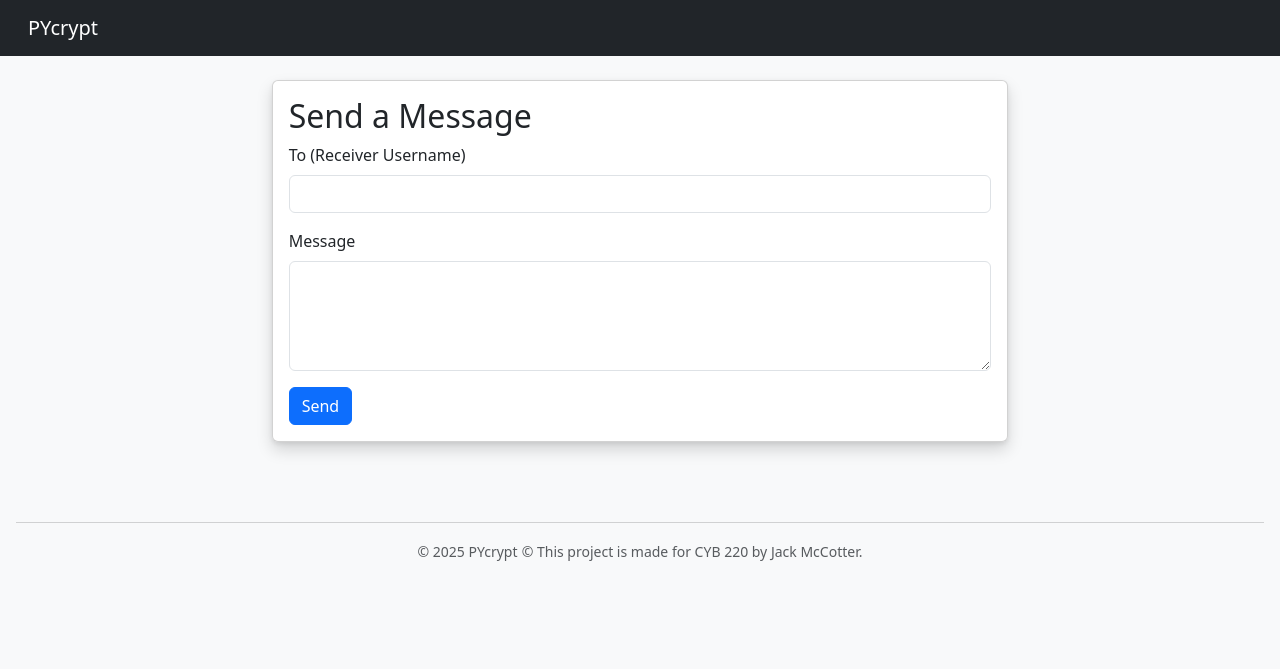
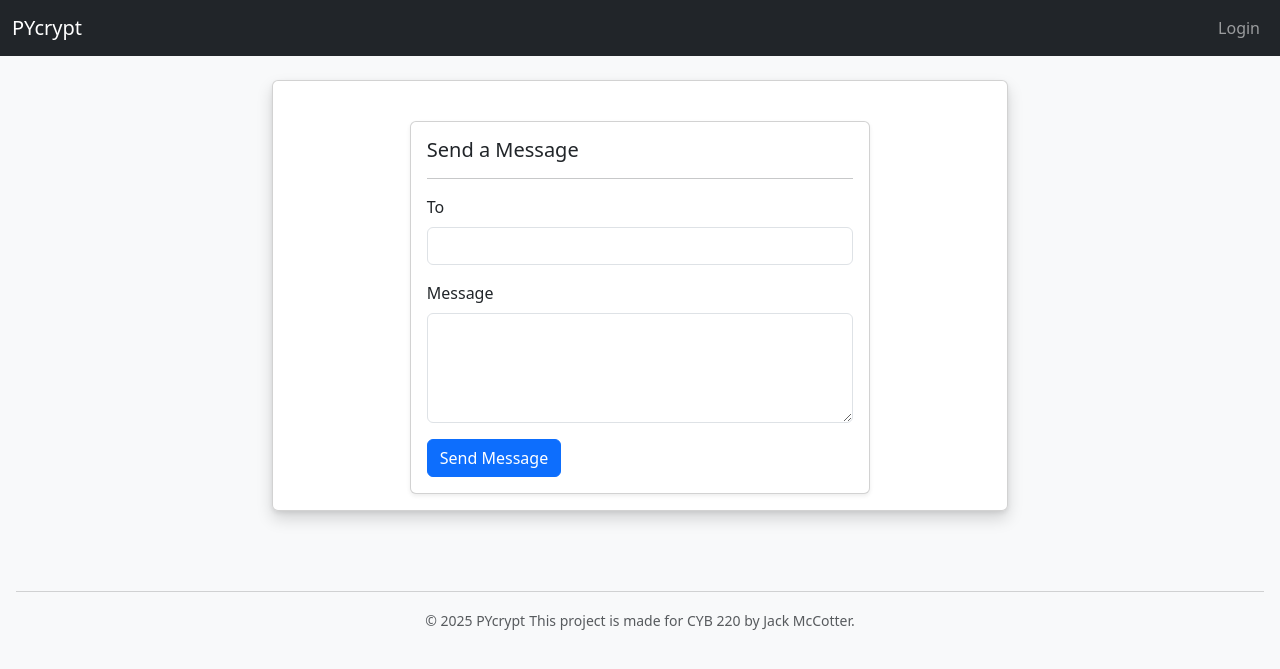
Before and after one commit to Jackcomputers-app/pycrypt, a Flask app: template templates/send.html in a window 1280 px wide. Shown: the top 669 px of the page. Run offline with Flask 3, Linux system fonts and the light colour scheme; the template is opened without the code that fills it, so the values that code supplies are empty; some libraries are stand-ins or nearby versions.

Commit message:
App changes.

```diff
--- a/templates/home.html
+++ b/templates/home.html
@@ -1,6 +1,6 @@
 {% extends "layout.html" %}
 {% block content %}
-<h2>Welcome to Secure Messaging</h2>
+<h2>Welcome to PYcrypt</h2>
 <p>This platform allows senders and receivers to communicate securely through encrypted messages.</p>
-<p><a href="/login" class="btn btn-primary"><i class="fas fa-sign-in-alt"></i>Login</a></p>
+<p><a href="/login" class="btn btn-primary">Login <i class="fas fa-sign-in-alt"></i></a></p>
 {% endblock %}
--- a/templates/layout.html
+++ b/templates/layout.html
@@ -6,15 +6,34 @@
   <meta name="viewport" content="width=device-width, initial-scale=1">
   <link href="https://cdn.jsdelivr.net/npm/bootstrap@5.3.2/dist/css/bootstrap.min.css" rel="stylesheet">
   <link href="{{ url_for('static', filename='default.css') }}" rel="stylesheet">
-  <script src="https://kit.fontawesome.com/6f8eb97841.js" crossorigin="anonymous"></script>
+  <link href="https://cdnjs.cloudflare.com/ajax/libs/font-awesome/6.5.0/css/all.min.css" rel="stylesheet">
 </head>
 <body class="bg-light">
 
-<nav class="navbar sticky-top navbar-expand-lg navbar-dark bg-dark px-3">
-  <div class="container-fluid">
-    <a class="navbar-brand" href="/">PYcrypt</a>
-  </div>
-</nav>
+  <nav class="navbar navbar-expand-lg navbar-dark bg-dark">
+    <div class="container-fluid">
+      <a class="navbar-brand" href="{{ url_for('home') }}">PYcrypt</a>
+      <div class="collapse navbar-collapse">
+        <ul class="navbar-nav ms-auto">
+          {% if session.token %}
+            <li class="nav-item"><a class="nav-link" href="{{ url_for('dashboard') }}">Dashboard</a></li>
+            <li class="nav-item"><a class="nav-link" href="{{ url_for('logout') }}">Logout</a></li>
+          {% else %}
+            <li class="nav-item"><a class="nav-link" href="{{ url_for('login') }}">Login</a></li>
+          {% endif %}
+          {% if request.user and request.user['role'] == 'admin' %}
+            <li class="nav-item">
+            <a class="nav-link" href="{{ url_for('register_user') }}">Create User</a>
+          </li>
+          {% endif %}
+
+        </ul>
+      </div>
+    </div>
+  </nav>
+
+
+
 
 <div class="container-fluid p-0">
   <div class="row justify-content-center">
@@ -38,7 +57,7 @@
 <footer class="footer mt-5 p-3 text-center text-muted">
   <hr>
   <small>&copy; {{ year or "2025" }} PYcrypt</small>
-  <small>&copy; This project is made for CYB 220 by Jack McCotter.</small>
+  <small>This project is made for CYB 220 by Jack McCotter.</small>
 </footer>
 
 </body>
--- a/templates/send.html
+++ b/templates/send.html
@@ -1,15 +1,31 @@
 {% extends "layout.html" %}
 {% block content %}
-<h2>Send a Message</h2>
-<form method="POST" action="/send_message">
-    <div class="mb-3">
-        <label class="form-label">To (Receiver Username)</label>
-        <input type="text" class="form-control" name="to" required>
+<div class="row justify-content-center mt-4">
+  <div class="col-md-8">
+    <div class="card shadow-sm">
+      <div class="card-body">
+        <h5 class="card-title">Send a Message</h5>
+        <hr>
+
+        {% if success %}
+          <div class="alert alert-success">{{ success }}</div>
+        {% endif %}
+
+        <form method="POST">
+          <div class="mb-3">
+            <label for="to" class="form-label">To</label>
+            <input type="text" class="form-control" id="to" name="to" required value="{{ prefill_to }}">
+          </div>
+
+          <div class="mb-3">
+            <label for="message" class="form-label">Message</label>
+            <textarea class="form-control" id="message" name="message" rows="4" required></textarea>
+          </div>
+
+          <button type="submit" class="btn btn-primary">Send Message</button>
+        </form>
+      </div>
     </div>
-    <div class="mb-3">
-        <label class="form-label">Message</label>
-        <textarea class="form-control" name="message" rows="4" required></textarea>
-    </div>
-    <button type="submit" class="btn btn-primary">Send</button>
-</form>
+  </div>
+</div>
 {% endblock %}
```
Also changed, not shown: templates/dashboard.html (+20 -0 lines), templates/login.html (+11 -3 lines), templates/messages.html (+16 -0 lines), README.md, 1 other file.
